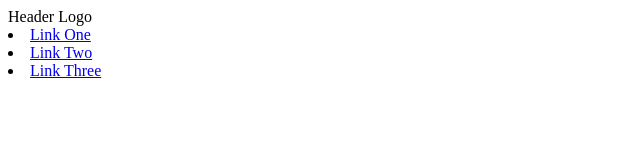
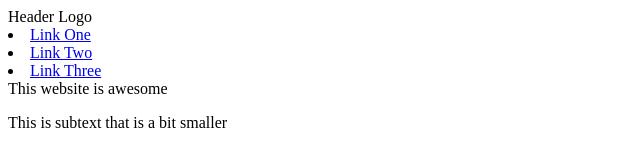
Before and after one commit to Cuthbert6885/websitetest, a plain HTML site: page index.html in a window 1280 px wide. Shown: the whole page, without its empty margins (0-640 px from the left). Drawn offline with Linux system fonts and the light colour scheme.

Commit message:
Added middle content

```diff
--- a/index.html
+++ b/index.html
@@ -17,5 +17,10 @@
         <li><a href="#"> Link Two </a> </li>
         <li><a href="#"> Link Three </a> </li>
       </ul>
+
+    <div class="topcontent">
+        <div class="text" <p> This website is awesome </p>
+            <p> This is subtext that is a bit smaller </p>
+    </div>
 </body>
 </html>
```
